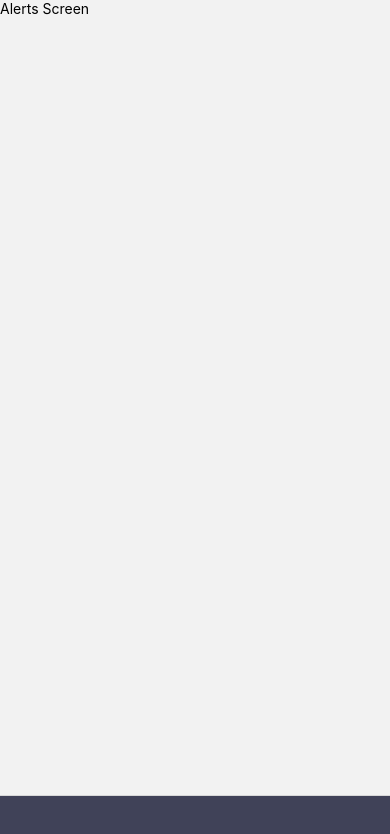
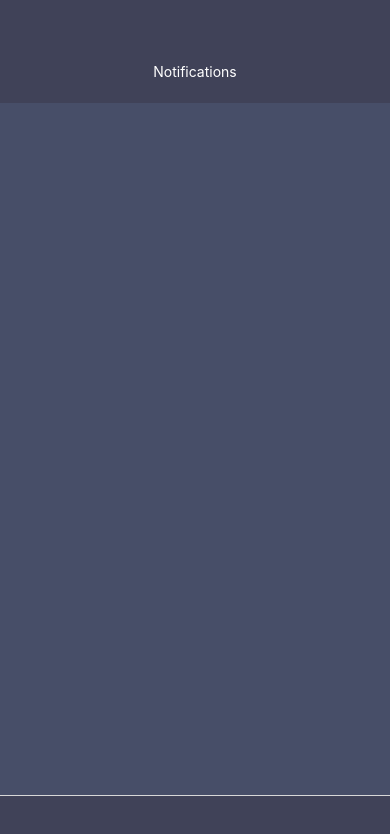
Before and after one commit to EddyKay101/price-call-app, a React Native app: screen /Alerts in a window 390 px wide. Shown: the top 834 px of the page. Built offline with nearby package versions, Linux system fonts and the light colour scheme.

Commit message:
nav icon theme

```diff
--- a/App.tsx
+++ b/App.tsx
@@ -26,9 +26,6 @@ const createStyles = (theme: Theme) => {
       width: '100%',
       backgroundColor: theme.color.background,
       height: '100%',
-    },
-    icon: {
-      color: theme.color.accents
     }
   })
   return styles
--- a/src/components/Layout.tsx
+++ b/src/components/Layout.tsx
@@ -9,7 +9,6 @@ const createStyles = (theme: Theme) => {
   const styles = StyleSheet.create({
     container: {
       flex: 1,
-      top: 0,
       width: '100%',
       backgroundColor: theme.color.secondary,
       height: '100%',
@@ -47,7 +46,7 @@ const Layout = memo<LayoutProps>(({ title, children }) => {
 
   const Styles = useThemeAwareObject(createStyles)
 
-  const [dimX, setDimX] = useState<number>(Dimensions.get('window').width * 0.24)
+  const [dimX, setDimX] = useState<number>(20)
 
   useEffect(() => {
     Dimensions.addEventListener('change', ({ window: { width, height } }) => {
--- a/src/components/NavIcons.tsx
+++ b/src/components/NavIcons.tsx
@@ -11,7 +11,7 @@ const Icon = createIconSetFromIcoMoon(
 const createStyles = (theme: Theme) => {
   const styles = StyleSheet.create({
     icon: {
-      color: theme.color.accents
+      color: theme.color.tertiary
     }
 
 
--- a/src/screens/AlertsScreen.tsx
+++ b/src/screens/AlertsScreen.tsx
@@ -1,19 +1,16 @@
 import React, { useEffect } from 'react';
 import { View, StyleSheet, Text } from 'react-native';
+import Layout from '@components/Layout';
+const AlertsScreen = () => {
+  return (
+    <Layout title='Notifications'>
 
-const AlertsScreen = ({ navigation }) => {
-  return (
-    <View style={styles.container}>
-      <Text>Alerts Screen</Text>
-    </View>
+    </Layout>
   );
 };
 
 const styles = StyleSheet.create({
-  container: {
-    flex: 1,
 
-  }
 })
 
 export default AlertsScreen;
--- a/src/screens/ChartScreen.tsx
+++ b/src/screens/ChartScreen.tsx
@@ -2,9 +2,10 @@ import React, { useEffect } from 'react';
 import { View, StyleSheet, Text } from 'react-native';
 import axios from 'axios';
 import { VictoryChart, VictoryTheme, VictoryAxis, VictoryCandlestick } from 'victory-native';
-import { Alerts } from '@/models/Alerts.model';
+import { Alerts } from '@models/Alerts.model';
 import { PRICE_CALL_GRAPHQL_URL } from '@env';
 import { request, gql } from 'graphql-request'
+import Layout from '@components/Layout';
 const ChartScreen = () => {
   type GetAlertsResponse = {
     data: Alerts[];
@@ -56,16 +57,15 @@ const ChartScreen = () => {
     //     ]}
     //   />
     // </VictoryChart>
-    <View></View>
+    <Layout title='Chart'>
+
+    </Layout>
 
   );
 };
 
 const styles = StyleSheet.create({
-  container: {
-    flex: 1,
 
-  }
 })
 
 export default ChartScreen;
--- a/src/screens/HomeScreen.tsx
+++ b/src/screens/HomeScreen.tsx
@@ -1,21 +1,18 @@
 import React, { useEffect } from 'react';
 import { View, StyleSheet, Text } from 'react-native';
+import Layout from '@components/Layout';
 import Panel from '@components/Panel';
 
 const HomeScreen = () => {
   return (
-    <View style={styles.container}>
-
+    <Layout title='Home'>
       <Panel />
-    </View>
+    </Layout>
   );
 };
 
 const styles = StyleSheet.create({
-  container: {
-    flex: 1,
-    position: 'relative'
-  }
+
 })
 
 export default HomeScreen;
--- a/src/screens/SettingsScreen.tsx
+++ b/src/screens/SettingsScreen.tsx
@@ -16,16 +16,13 @@ const SettingsScreen = () => {
 
     </Layout>
 
-    // <ElementHolder text='Light Mode' />
+
 
   );
 };
 
 const styles = StyleSheet.create({
-  container: {
-    flex: 1,
 
-  }
 })
 
 export default SettingsScreen;
```
